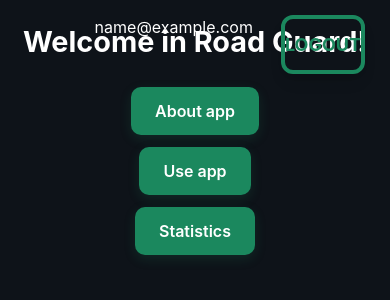
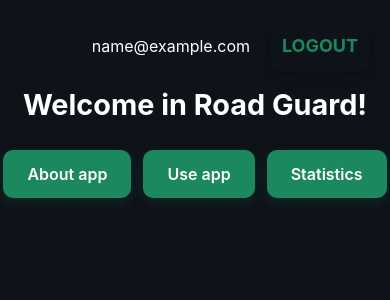
Before and after one commit to Radgor144/RoadGuard_FE, a React (Create React App) app: page /roadguard in a window 390 px wide. Shown: the top 300 px of the page. Built offline with nearby package versions, Linux system fonts and the light colour scheme; no server answers; sample sign-in values are in the browser's storage.

Commit message:
Fixed responsiveness on small screens (added id to logout button).

```diff
--- a/src/App.js
+++ b/src/App.js
@@ -14,7 +14,7 @@ function TopRightAuth() {
         return (
             <div className="top-right-auth">
                 <span style={{ color: 'white', marginRight: 8 }}>{auth.user.email}</span>
-                <button className="auth-link" onClick={() => auth.logout()}>Logout</button>
+                <button className="auth-link" id="logout_button" onClick={() => auth.logout()}>Logout</button>
             </div>
         );
     }
--- a/src/index.css
+++ b/src/index.css
@@ -119,7 +119,6 @@ nav a.active
 {
     nav ul
     {
-        flex-direction: column;
         align-items: center;
         gap: 12px;
     }
@@ -174,13 +173,15 @@ main
     align-items: center;
 }
 
-.top-right-auth
-{
-    position: absolute;
-    top: 15px;
-    right: 25px;
+.top-right-auth {
+    position: relative;
+    width: 100%;
     display: flex;
-    gap: 20px;
+    justify-content: flex-end;
+    align-items: center;
+    padding: 0 20px;
+    gap: 12px;
+    margin-bottom: 12px;
 }
 
 .auth-link
@@ -190,6 +191,12 @@ main
     text-decoration: none;
 }
 
+#logout_button
+{
+    width: 100px;
+    border: none;
+}
+
 .auth-link:hover
 {
     color: #CA1223;
```
